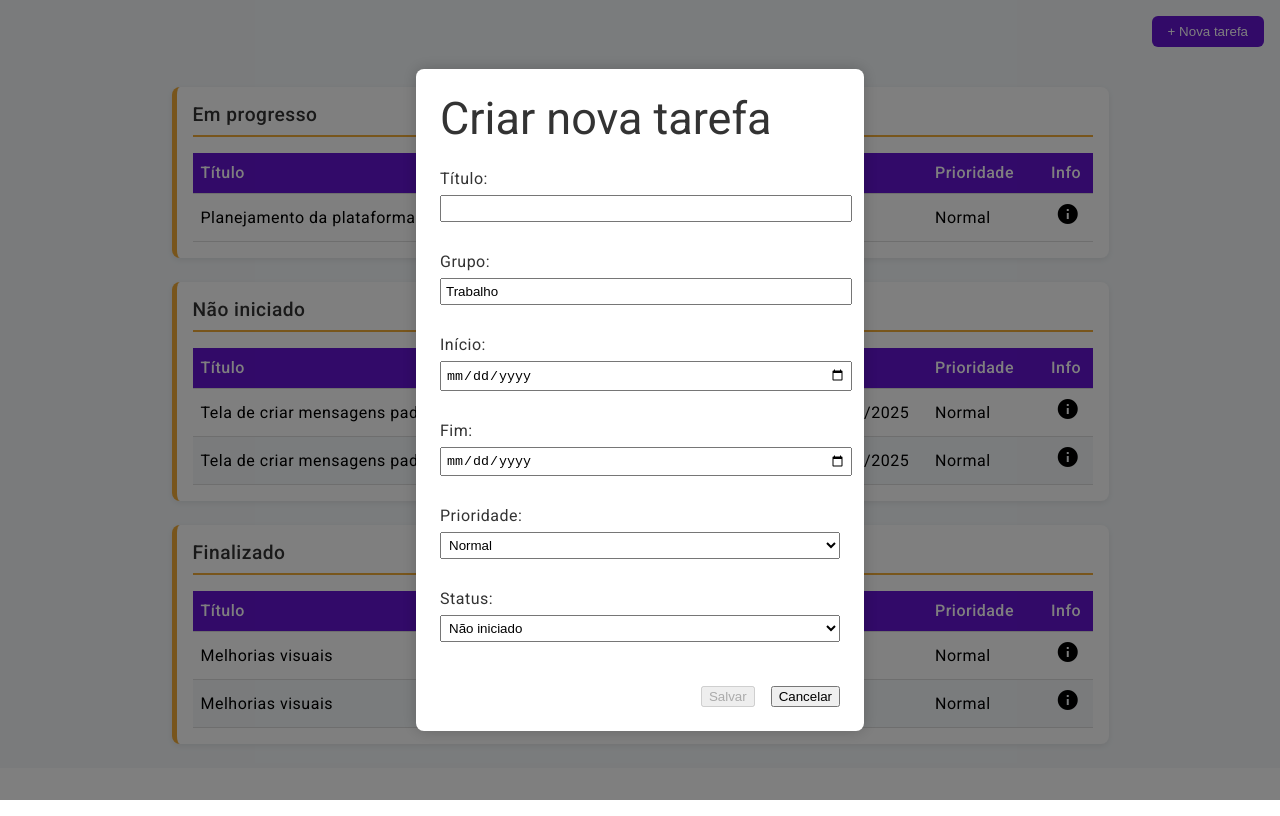
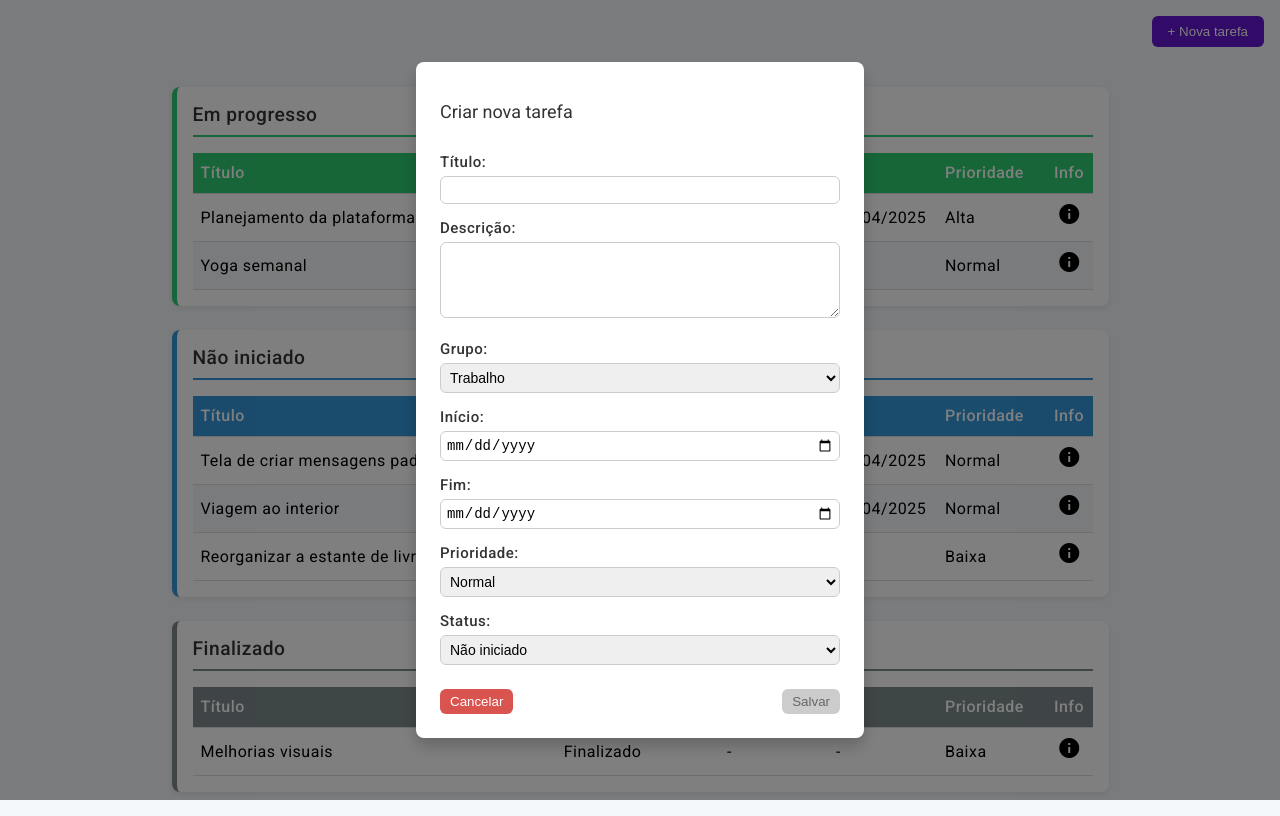
Before and after one commit to luciobeckler/ToDo-APP, an Angular app: page / in a window 1280 px wide. Both pictures are taken after a click on the button "+ Nova tarefa". Built offline with nearby package versions, Linux system fonts and the light colour scheme.

Commit message:
feat: adicionado cores dinâmicas por blocos de status; Corrigindo models; Adicionando descrição e estilizando modais; Trocando grupo por status na tabela

```diff
--- a/src/app/models/task.model.ts
+++ b/src/app/models/task.model.ts
@@ -1,12 +1,15 @@
 export type TaskType = 'Não iniciado' | 'Em progresso' | 'Em espera' | 'Finalizado';
-export type TaskGroup = 'Pessoal' | 'Trabalho' | 'Hobby' | 'Viagem';
+export type TaskGroup = 'Pessoal' | 'Trabalho' | 'Hobby' | 'Outros';
 export type TaskPriority = 'Alta' | 'Normal' | 'Baixa';
 
 export interface Task {
+    id?: number;
     title: string;
+    description?: string;
     startDateTime?: string;
     endDateTime?: string;
     priority: TaskPriority;
     group: TaskGroup;
     type: TaskType;
+    groupId?: number;
 }
--- a/src/app/pages/inicio/inicio.component.css
+++ b/src/app/pages/inicio/inicio.component.css
@@ -13,14 +13,12 @@
   max-width: 900px;
   padding: 1rem;
   box-shadow: 0 2px 6px rgba(0, 0, 0, 0.08);
-  border-left: 5px solid #f1ac38;
 }
 
 .column .header {
   font-weight: 500;
   margin-bottom: 1rem;
   font-size: 1.2rem;
-  border-bottom: 2px solid #f1ac38;
   padding-bottom: 0.5rem;
   color: #333;
 }
@@ -43,7 +41,6 @@
 }
 
 .task-table th {
-  background-color: #6414d2;
   color: white;
   font-weight: 500;
 }
@@ -63,7 +60,10 @@
 }
 
 .task-table th:nth-child(2),
-.task-table td:nth-child(2),
+.task-table td:nth-child(2) {
+  width: 18%;
+}
+
 .task-table th:nth-child(3),
 .task-table td:nth-child(3),
 .task-table th:nth-child(4),
@@ -78,8 +78,7 @@
   width: 5%;
 }
 
-/* PARA O MODAL E BOTÃO DE ADICIONAR NOVA TASK */
-
+/* TOOLBAR */
 .toolbar {
   display: flex;
   justify-content: flex-end;
@@ -95,6 +94,7 @@
   cursor: pointer;
 }
 
+/* MODAL BACKDROP */
 .modal-backdrop {
   position: fixed;
   top: 0;
@@ -105,42 +105,105 @@
   display: flex;
   justify-content: center;
   align-items: center;
+  z-index: 10;
 }
 
+/* MODAL GERAL */
 .modal {
   background: white;
   color: #333;
-  padding: 2rem;
+  padding: 1.5rem; /* de 2rem para 1.5rem */
   border-radius: 8px;
   width: 400px;
   max-width: 90%;
+  box-shadow: 0 8px 16px rgba(0, 0, 0, 0.2);
+  max-height: 90vh;
+  overflow-y: auto;
 }
 
-.modal h2 {
+.modal h2,
+.modal h3 {
   margin-top: 0;
+  margin-bottom: 12px; /* de 16px para 12px */
+  font-size: 18px;
+}
+
+.modal label {
+  display: block;
+  margin-bottom: 4px; /* de 8px para 4px */
+  font-size: 15px; /* de 16px para 15px */
+  font-weight: 500;
+}
+
+.modal input,
+.modal select,
+.modal textarea {
+  width: 100%;
+  padding: 5px; /* de 6px para 5px */
+  font-size: 14px; /* de 15px para 14px */
+  border: 1px solid #ccc;
+  border-radius: 6px;
+  margin-top: 2px;
+  box-sizing: border-box;
+}
+
+.modal textarea {
+  resize: vertical;
 }
 
 .modal form {
   display: flex;
   flex-direction: column;
-  gap: 0.75rem;
+  gap: 0.5rem; /* de 0.75rem para 0.5rem */
 }
 
-.modal input,
-.modal select {
-  width: 100%;
-  padding: 0.5rem;
+.modal-buttons,
+.modal-actions {
+  display: flex;
+  justify-content: space-between;
+  gap: 0.75rem; /* de 1rem para 0.75rem */
+  margin-top: 0.75rem; /* de 1rem para 0.75rem */
 }
 
-.modal-actions {
-  display: flex;
-  justify-content: flex-end;
-  gap: 1rem;
-  margin-top: 1rem;
+.modal-buttons button,
+.modal-actions button {
+  padding: 5px 10px; /* um pouco menor */
+  border: none;
+  border-radius: 6px;
+  cursor: pointer;
+  font-weight: 500;
 }
 
-/* PARA A EDIÇÃO DENTRO DAS TABELAS */
+.modal-buttons .danger {
+  background-color: #d9534f;
+  color: white;
+}
 
+.modal-buttons button:not(.danger),
+.modal-actions button {
+  background-color: #007bff;
+  color: white;
+}
+
+/* BOTÃO SALVAR */
+.save-button {
+  background-color: #007bff;
+  color: white;
+  padding: 8px 16px;
+  border: none;
+  border-radius: 4px;
+  font-weight: bold;
+  cursor: pointer;
+  transition: background-color 0.3s;
+}
+
+.save-button:disabled {
+  background-color: #ccc !important;
+  color: #666 !important;
+  cursor: not-allowed;
+}
+
+/* INPUTS NA TABELA */
 td input,
 td select {
   border: none;
@@ -151,62 +214,3 @@ td select {
   margin: 0;
   outline: none;
 }
-
-/* MODAL DE INFO DA TAREFA */
-.modal-backdrop {
-  position: fixed;
-  top: 0;
-  left: 0;
-  right: 0;
-  bottom: 0;
-  background: rgba(0, 0, 0, 0.5);
-  display: flex;
-  align-items: center;
-  justify-content: center;
-  z-index: 10;
-}
-
-.modal {
-  background: white;
-  padding: 1.5rem;
-  border-radius: 8px;
-  min-width: 300px;
-  box-shadow: 0 0 15px rgba(0, 0, 0, 0.2);
-}
-
-.modal h3 {
-  margin-top: 0;
-}
-
-.modal label {
-  display: block;
-  margin-bottom: 1rem;
-}
-
-.modal input,
-.modal select {
-  width: 100%;
-  padding: 0.25rem;
-  margin-top: 0.25rem;
-}
-
-.modal-buttons {
-  display: flex;
-  justify-content: space-between;
-  margin-top: 1rem;
-}
-
-.modal-buttons .danger {
-  background-color: #e74c3c;
-  color: white;
-  border: none;
-  padding: 0.5rem 1rem;
-  cursor: pointer;
-}
-
-.modal-buttons button {
-  background-color: #55ce61;
-  border: none;
-  padding: 0.5rem 1rem;
-  cursor: pointer;
-}
--- a/src/app/pages/inicio/inicio.component.html
+++ b/src/app/pages/inicio/inicio.component.html
@@ -4,15 +4,19 @@
 
 <div class="board">
     <ng-container *ngFor="let type of taskTypes">
-        <div class="column" *ngIf="getTasksByType(type).length > 0">
+        <div class="column"
+            *ngIf="getTasksByType(type).length > 0"
+            [ngStyle]="getColumnStyle(type)">
             <!-- Regra: Caso não houver nenhuma tarefa no bloco,
             ele não será renderizado -->
-            <div class="header">{{ type }}</div>
+            <div class="header" [ngStyle]="getHeaderStyle(type)">
+                {{ type }}
+            </div>
             <table class="task-table">
-                <thead>
+                <thead [ngStyle]="getTheadStyle(type)">
                     <tr>
                         <th>Título</th>
-                        <th>Grupo</th>
+                        <th>Status</th>
                         <th>Início</th>
                         <th>Fim</th>
                         <th>Prioridade</th>
@@ -35,21 +39,19 @@
                             </ng-template>
                         </td>
 
-                        <!-- Grupo -->
-                        <td (click)="editingField = { task, field: 'group' }">
+                        <!-- Status -->
+                        <td (click)="editingField = { task, field: 'type' }">
                             <ng-container
-                                *ngIf="editingField?.task !== task || editingField?.field !== 'group'; else groupEdit">
-                                {{ task.group }}
+                                *ngIf="editingField?.task !== task || editingField?.field !== 'type'; else statusEdit">
+                                {{ task.type }}
                             </ng-container>
-                            <ng-template #groupEdit>
-                                <select
-                                    [(ngModel)]="task.group"
+                            <ng-template #statusEdit>
+                                <select [(ngModel)]="task.type"
+                                    (change)="onStatusChange(task)"
                                     (blur)="editingField = null"
-                                    (change)="editingField = null"
                                     autofocus>
-                                    <option value="Trabalho">Trabalho</option>
-                                    <option value="Pessoal">Pessoal</option>
-                                    <option value="Outro">Outro</option>
+                                    <option *ngFor="let type of taskTypes"
+                                        [value]="type">{{ type }}</option>
                                 </select>
                             </ng-template>
                         </td>
@@ -125,34 +127,63 @@
     <div class="modal">
         <h2>Criar nova tarefa</h2>
         <form (ngSubmit)="addTask()" #taskForm="ngForm">
-            <label>Título: <input [(ngModel)]="newTask.title" name="title"
-                    required /></label>
-            <label>Grupo: <input [(ngModel)]="newTask.group" name="group"
-                    required /></label>
-            <label>Início: <input type="date"
-                    [(ngModel)]="newTask.startDateTime"
-                    name="startDateTime" /></label>
-            <label>Fim: <input type="date" [(ngModel)]="newTask.endDateTime"
-                    name="endDateTime" /></label>
-            <label>Prioridade:
+
+            <label>
+                Título:
+                <input [(ngModel)]="newTask.title" name="title" required />
+            </label>
+
+            <label>
+                Descrição:
+                <textarea [(ngModel)]="newTask.description" name="description"
+                    rows="4"></textarea>
+            </label>
+
+            <label>
+                Grupo:
+                <select [(ngModel)]="newTask.group" name="group" required>
+                    <option *ngFor="let group of taskGroups" [value]="group">{{
+                        group }}</option>
+                </select>
+            </label>
+
+            <label>
+                Início:
+                <input type="date" [(ngModel)]="newTask.startDateTime"
+                    name="startDateTime" />
+            </label>
+
+            <label>
+                Fim:
+                <input type="date" [(ngModel)]="newTask.endDateTime"
+                    name="endDateTime" />
+            </label>
+
+            <label>
+                Prioridade:
                 <select [(ngModel)]="newTask.priority" name="priority" required>
                     <option value="Alta">Alta</option>
                     <option value="Normal">Normal</option>
                     <option value="Baixa">Baixa</option>
                 </select>
             </label>
-            <label>Status:
+
+            <label>
+                Status:
                 <select [(ngModel)]="newTask.type" name="type" required>
                     <option *ngFor="let type of taskTypes" [value]="type">{{
                         type }}</option>
                 </select>
             </label>
 
-            <div class="modal-actions">
+            <div class="modal-buttons">
+                <button type="button" class="danger"
+                    (click)="showModal = false">Cancelar</button>
                 <button type="submit"
-                    [disabled]="!taskForm.form.valid">Salvar</button>
-                <button type="button"
-                    (click)="showModal = false">Cancelar</button>
+                    class="save-button"
+                    [disabled]="!taskForm.form.valid">
+                    Salvar
+                </button>
             </div>
         </form>
     </div>
@@ -163,27 +194,37 @@
     <div class="modal">
         <h3>Detalhes da Tarefa</h3>
 
-        <label>Título:
+        <label>
+            Título:
             <input [(ngModel)]="selectedTask.title" />
         </label>
 
-        <label>Grupo:
+        <label>
+            Descrição:
+            <textarea [(ngModel)]="selectedTask.description"
+                rows="4"></textarea>
+        </label>
+
+        <label>
+            Grupo:
             <select [(ngModel)]="selectedTask.group">
-                <option value="Trabalho">Trabalho</option>
-                <option value="Pessoal">Pessoal</option>
-                <option value="Outro">Outro</option>
+                <option *ngFor="let group of taskGroups" [value]="group">{{
+                    group }}</option>
             </select>
         </label>
 
-        <label>Início:
+        <label>
+            Início:
             <input type="date" [(ngModel)]="selectedTask.startDateTime" />
         </label>
 
-        <label>Fim:
+        <label>
+            Fim:
             <input type="date" [(ngModel)]="selectedTask.endDateTime" />
         </label>
 
-        <label>Prioridade:
+        <label>
+            Prioridade:
             <select [(ngModel)]="selectedTask.priority">
                 <option value="Alta">Alta</option>
                 <option value="Normal">Normal</option>
--- a/src/app/pages/inicio/inicio.component.ts
+++ b/src/app/pages/inicio/inicio.component.ts
@@ -9,44 +9,71 @@ import { Task, TaskType } from '../../models/task.model';
 export class InicioComponent {
   showModal = false;
   taskTypes: TaskType[] = ['Em progresso', 'Em espera', 'Não iniciado', 'Finalizado'];
+  taskGroups: string[] = ['Trabalho', 'Pessoal', 'Hobby', 'Outros'];
   editingField: { task: Task, field: keyof Task } | null = null;
   selectedTask: Task | null = null;
 
   tasks: Task[] = [
     {
+      id: 1,
       title: 'Tela de criar mensagens padrão',
+      description: 'Implementar layout e lógica para mensagens pré-definidas',
       group: 'Trabalho',
+      groupId: 5,
       priority: 'Normal',
       startDateTime: '2025-04-05',
       endDateTime: '2025-04-10',
       type: 'Não iniciado'
     },
     {
-      title: 'Tela de criar mensagens padrão',
+      id: 2,
+      title: 'Planejamento da plataforma web',
+      description: 'Criar wireframes e definir tecnologias',
       group: 'Trabalho',
+      groupId: 5,
+      priority: 'Alta',
+      startDateTime: '2025-04-01',
+      endDateTime: '2025-04-15',
+      type: 'Em progresso'
+    },
+    {
+      id: 3,
+      title: 'Viagem ao interior',
+      description: 'Organizar documentos e planejar roteiro',
+      group: 'Outros',
+      groupId: 7,
       priority: 'Normal',
-      startDateTime: '2025-04-05',
-      endDateTime: '2025-04-10',
+      startDateTime: '2025-04-20',
+      endDateTime: '2025-04-25',
       type: 'Não iniciado'
     },
     {
-      title: 'Planejamento da plataforma web',
+      id: 4,
+      title: 'Melhorias visuais',
+      description: 'Ajustes de UI e UX com base em feedbacks',
       group: 'Trabalho',
+      groupId: 5,
+      priority: 'Baixa',
+      type: 'Finalizado'
+    },
+    {
+      id: 5,
+      title: 'Yoga semanal',
+      description: 'Aula de yoga toda segunda às 7h',
+      group: 'Pessoal',
+      groupId: 6,
       priority: 'Normal',
       type: 'Em progresso'
     },
     {
-      title: 'Melhorias visuais',
-      group: 'Trabalho',
-      priority: 'Normal',
-      type: 'Finalizado'
-    },
-    {
-      title: 'Melhorias visuais',
-      group: 'Trabalho',
-      priority: 'Normal',
-      type: 'Finalizado'
-    },
+      id: 6,
+      title: 'Reorganizar a estante de livros',
+      description: 'Separar por gênero e ordem alfabética',
+      group: 'Hobby',
+      groupId: 8,
+      priority: 'Baixa',
+      type: 'Não iniciado'
+    }
   ];
 
   getTasksByType(type: TaskType) {
@@ -57,6 +84,10 @@ export class InicioComponent {
       .sort((a, b) => {
         return priorityOrder[a.priority] - priorityOrder[b.priority]; // REGRA PARA ORDENAR POR PRIORIDADE
       });
+  }
+
+  onStatusChange(task: Task): void {
+    this.editingField = null;
   }
 
   // BOTÃO ADICIONAR E SEU POPUP
@@ -114,7 +145,6 @@ export class InicioComponent {
 
       if (start && end && end < start) {
         alert('A data de fim não pode ser menor que a de início.');
-        // Reverte o valor alterado
         if (field === 'endDateTime') {
           task.endDateTime = '';
         } else if (field === 'startDateTime') {
@@ -127,4 +157,36 @@ export class InicioComponent {
     this.editingField = null;
   }
 
+  // CORES POR BLOCO DE STATUS
+  getColorByType(type: string): string {
+    switch (type) {
+      case 'Em progresso':
+        return '#2ecc71';
+      case 'Não iniciado':
+        return '#3498db';
+      case 'Finalizado':
+        return '#7f8c8d';
+      case 'Em espera':
+      default:
+        return '#f1ac38';
+    }
+  }
+
+  getColumnStyle(type: string): { [key: string]: string } {
+    return {
+      borderLeft: `5px solid ${this.getColorByType(type)}`
+    };
+  }
+
+  getHeaderStyle(type: string): { [key: string]: string } {
+    return {
+      borderBottom: `2px solid ${this.getColorByType(type)}`
+    };
+  }
+
+  getTheadStyle(type: string): { [key: string]: string } {
+    return {
+      backgroundColor: this.getColorByType(type)
+    };
+  }
 }
```
Also changed, not shown: src/app/models/group.model.ts (added, +7 -0 lines).
